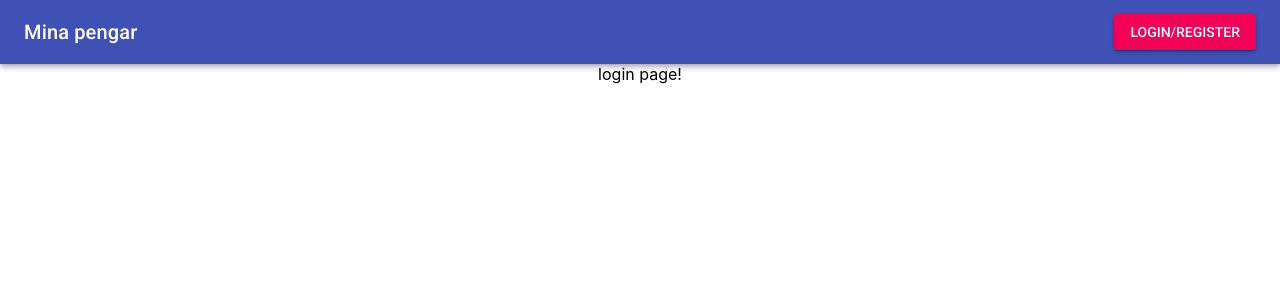
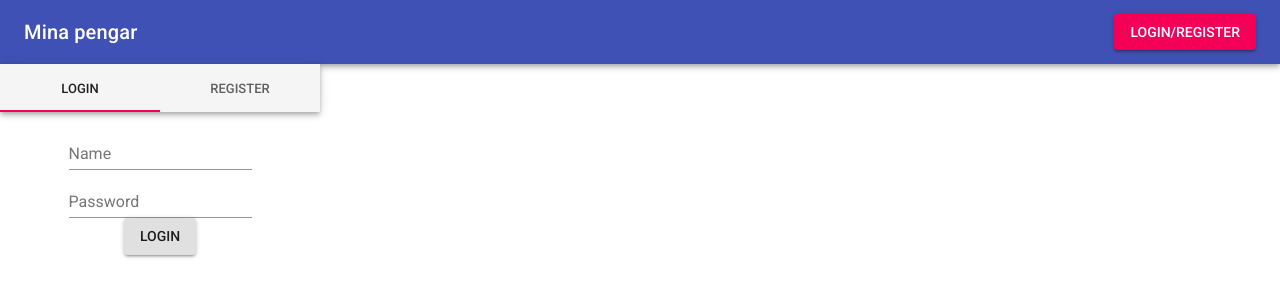
Before and after one commit to AntonStrand/hackathon-spiik-2019, a React (Create React App) app in the folder frontend/: page /login in a window 1280 px wide. Shown: the top 300 px of the page. Built offline with nearby package versions, Linux system fonts and the light colour scheme.

Commit message:
Uses tabs to switch between login and register

```diff
--- a/frontend/src/components/LoginPage/LoginPage.jsx
+++ b/frontend/src/components/LoginPage/LoginPage.jsx
@@ -1,10 +1,61 @@
 import * as React from 'react'
+import AppBar from '@material-ui/core/AppBar'
+import Tabs from '@material-ui/core/Tabs'
+import Tab from '@material-ui/core/Tab'
+import { Button, TextField } from '@material-ui/core'
 
 class LoginPage extends React.Component {
+  state = {
+    value: 0
+  }
+
+  style = {
+    parentDiv: {
+      marginTop: '10px'
+    }
+  }
+
+  handleChange = (event, value) => {
+    this.setState({ value })
+  }
+
+  login = () => {
+    return (
+      <div style={this.style.parentDiv}>
+        <div>
+          <TextField label="Name" />
+          <TextField label="Password" />
+        </div>
+        <Button variant="contained">Login</Button>
+      </div>
+    )
+  }
+
+  register = () => {
+    return (
+      <div style={this.style.parentDiv}>
+        <div>
+          <TextField label="Email" />
+          <TextField label="Name" />
+          <TextField label="Password" />
+        </div>
+        <Button variant="contained">Register</Button>
+      </div>
+    )
+  }
+
   render() {
+    const { value } = this.state
     return (
-      <div>
-        <div>login page!</div>
+      <div id="login-wrapper" style={{ width: '320px' }}>
+        <AppBar variant="fullWidth" position="static" color="default">
+          <Tabs value={value} onChange={this.handleChange}>
+            <Tab label="Login" />
+            <Tab label="Register" />
+          </Tabs>
+        </AppBar>
+        {value === 0 && this.login()}
+        {value === 1 && this.register()}
       </div>
     )
   }
```
